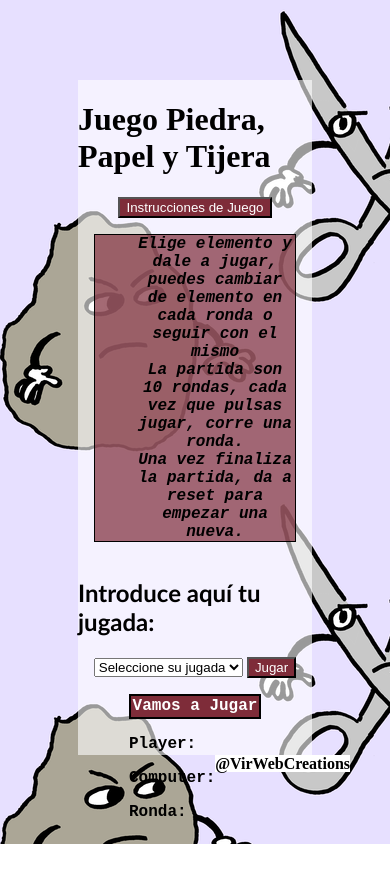
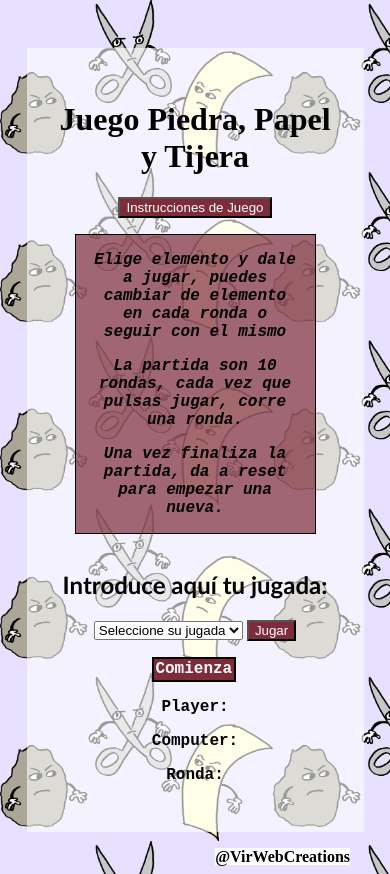
Before and after one commit to Adalab/modulo-2-evaluacion-intermedia-virchaca, a plain HTML site: page index.html in a window 390 px wide. Both pictures are taken after a click on the button "Instrucciones de Juego". Before the commit the page ends 844 px from the top, so only its background shows below. Drawn offline with Linux system fonts and the light colour scheme; a web font is replaced by a local one.

Commit message:
responsive

```diff
--- a/css/main.css
+++ b/css/main.css
@@ -1,22 +1,33 @@
 .body {
   background-image: url("../images/rockpaperscissors.png");
+  background-size: 70%;
+
+  @media all and (min-width: 768px)  {
+    background-size: auto;
+    background-repeat: repeat;
+    }
 }
+
 .main {
-  background-color: white;
   background-color: rgba(255, 255, 255, 0.6);
-  background-size: cover;
-  background-repeat: no-repeat;
-  background-position: center;
   display: grid;
   justify-items: center;
-  background-size: contain;
   font-family: "Courier New", Courier, monospace;
-  margin-block: 5rem;
-  width: 60vw;
-  height: 80vh;
+  text-align: center;
+  width: 70vw;
+
   margin: auto;
-  margin-top: 5rem;
-}
+  margin-top: 3rem;
+  margin-bottom: 1rem;
+  padding: 2rem;
+
+   @media all and (min-width: 768px) {
+    width: 60vw;
+    height: 80vh;
+    margin: auto;
+    margin-top: 5rem;
+    }
+  }
 
 .title {
   font-family: Rubik Bubbles;
@@ -73,10 +84,10 @@
 .instructionsList {
   border: 1px solid black;
   margin: 1rem;
-  list-style: none;
   background-color: rgba(126, 44, 57, 0.7);
   font-style: oblique;
   font-weight: bolder;
+  padding-inline: 1rem;
 }
 .hidden {
   display: none;
--- a/index.html
+++ b/index.html
@@ -21,19 +21,17 @@
         <button class="btnInstructions js-btnInstructions">
           Instrucciones de Juego
         </button>
-        <ul class="instructionsList hidden js-instructionsList">
-          <li>
-            Elige elemento y dale a jugar, puedes cambiar de elemento en cada
-            ronda o seguir con el mismo
-          </li>
-          <li>
-            La partida son 10 rondas, cada vez que pulsas jugar, corre una
-            ronda.
-          </li>
-          <li>
+        <div class="instructionsList hidden js-instructionsList">
+          <p>
+            Elige elemento y dale a jugar, puedes cambiar de elemento en cada ronda o seguir con el mismo
+          </p>
+          <p>
+            La partida son 10 rondas, cada vez que pulsas jugar, corre una ronda.
+          </p>
+          <p>
             Una vez finaliza la partida, da a reset para empezar una nueva.
-          </li>
-        </ul>
+          </p>
+        </div>
       </section>
       <h2 class="subtitle">Introduce aquí tu jugada:</h2>
 
@@ -48,7 +46,7 @@
       </section>
 
       <section class="results">
-        <p class="resultLine js-result">Vamos a Jugar</p>
+        <p class="resultLine js-result">Comienza</p>
         <p class="playerLine js-player">
           Player: <span class="js-playerScore"></span>
         </p>
@@ -61,7 +59,7 @@
       </section>
       <section class="resetSection">
         <p class="hidden playAgain js-pEnd">
-          ¡¡¡Resetea para jugar de nuevo!!!
+          ¡¡¡Resetea para volver a jugar!!!
         </p>
         <button class="hidden playReset js-reset">RESET</button>
       </section>
```
